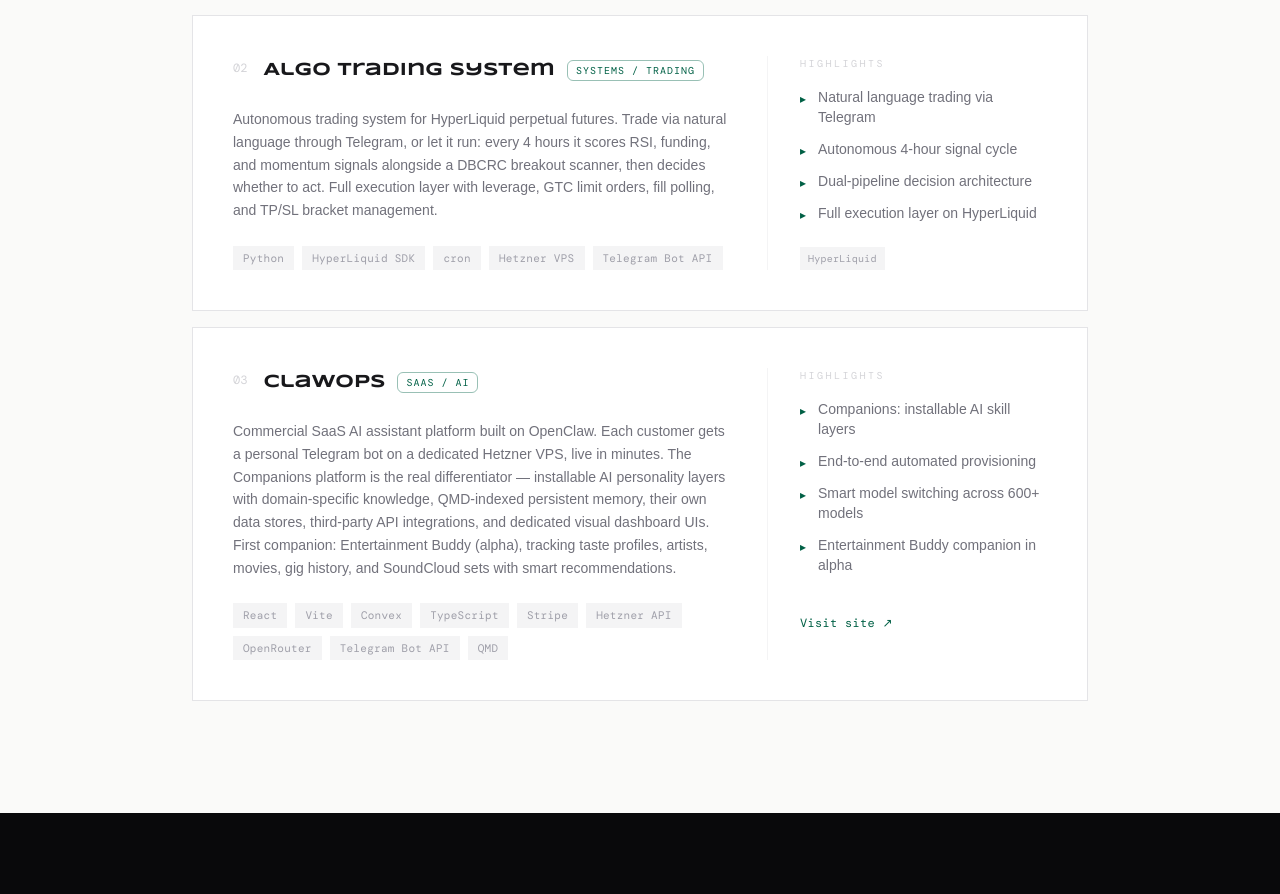
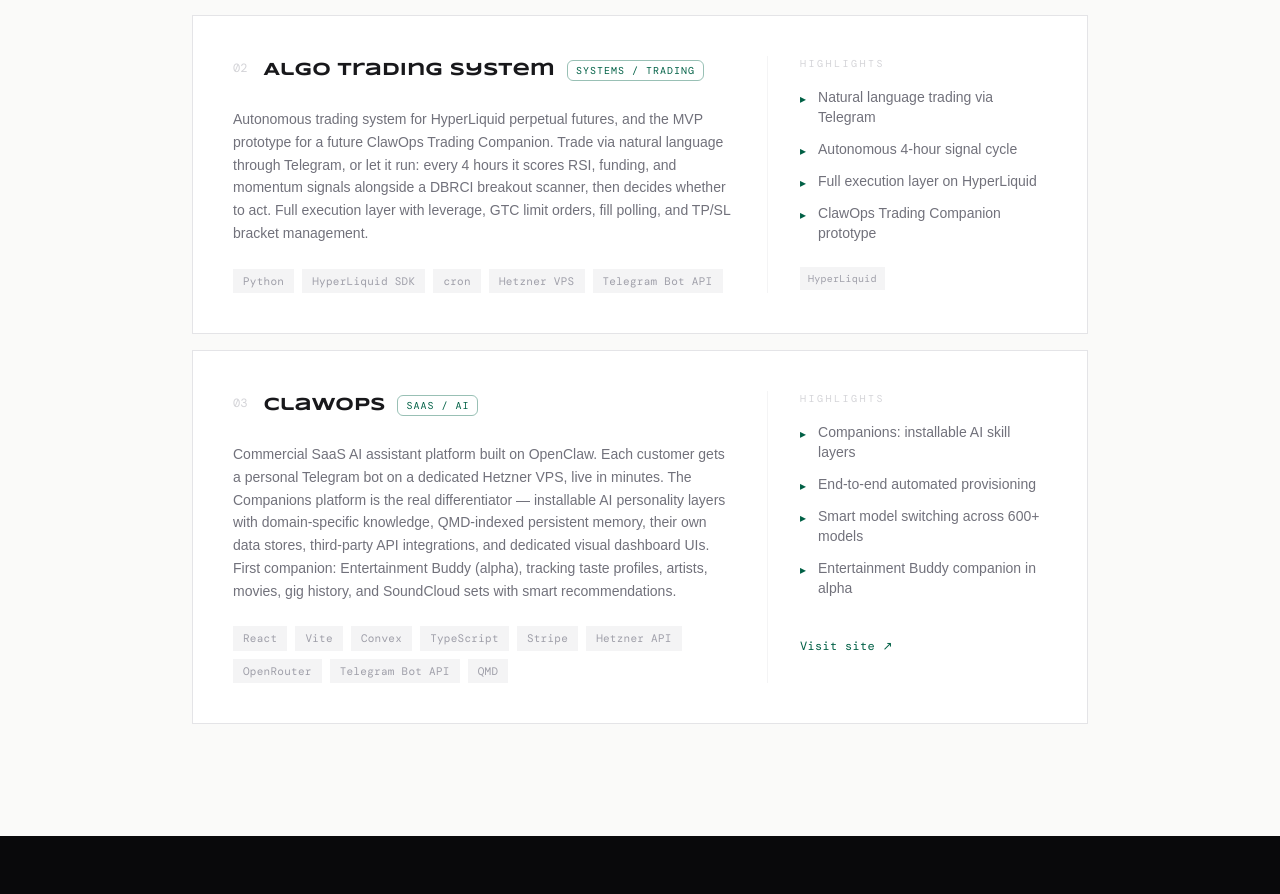
Before and after one commit to GavinJaynes/gavin-jaynes, a React (Vite) app: page / in a window 1280 px wide. Shown: the part 3224-4118 px from the top of the page. Built offline with nearby package versions, Linux system fonts and the light colour scheme; a web font is replaced by a local one.

Commit message:
Update Projects.tsx

```diff
--- a/src/components/Projects.tsx
+++ b/src/components/Projects.tsx
@@ -19,8 +19,8 @@
     name: "Algo Trading System",
     type: "Systems / Trading",
     description:
-      "Autonomous trading system for HyperLiquid perpetual futures. Trade via natural language through Telegram, or let it run: every 4 hours it scores RSI, funding, and momentum signals alongside a DBCRC breakout scanner, then decides whether to act. Full execution layer with leverage, GTC limit orders, fill polling, and TP/SL bracket management.",
-    highlights: ["Natural language trading via Telegram", "Autonomous 4-hour signal cycle", "Dual-pipeline decision architecture", "Full execution layer on HyperLiquid"],
+      "Autonomous trading system for HyperLiquid perpetual futures, and the MVP prototype for a future ClawOps Trading Companion. Trade via natural language through Telegram, or let it run: every 4 hours it scores RSI, funding, and momentum signals alongside a DBRCI breakout scanner, then decides whether to act. Full execution layer with leverage, GTC limit orders, fill polling, and TP/SL bracket management.",
+    highlights: ["Natural language trading via Telegram", "Autonomous 4-hour signal cycle", "Full execution layer on HyperLiquid", "ClawOps Trading Companion prototype"],
     tech: ["Python", "HyperLiquid SDK", "cron", "Hetzner VPS", "Telegram Bot API"],
     chains: ["HyperLiquid"],
     url: null,
```
